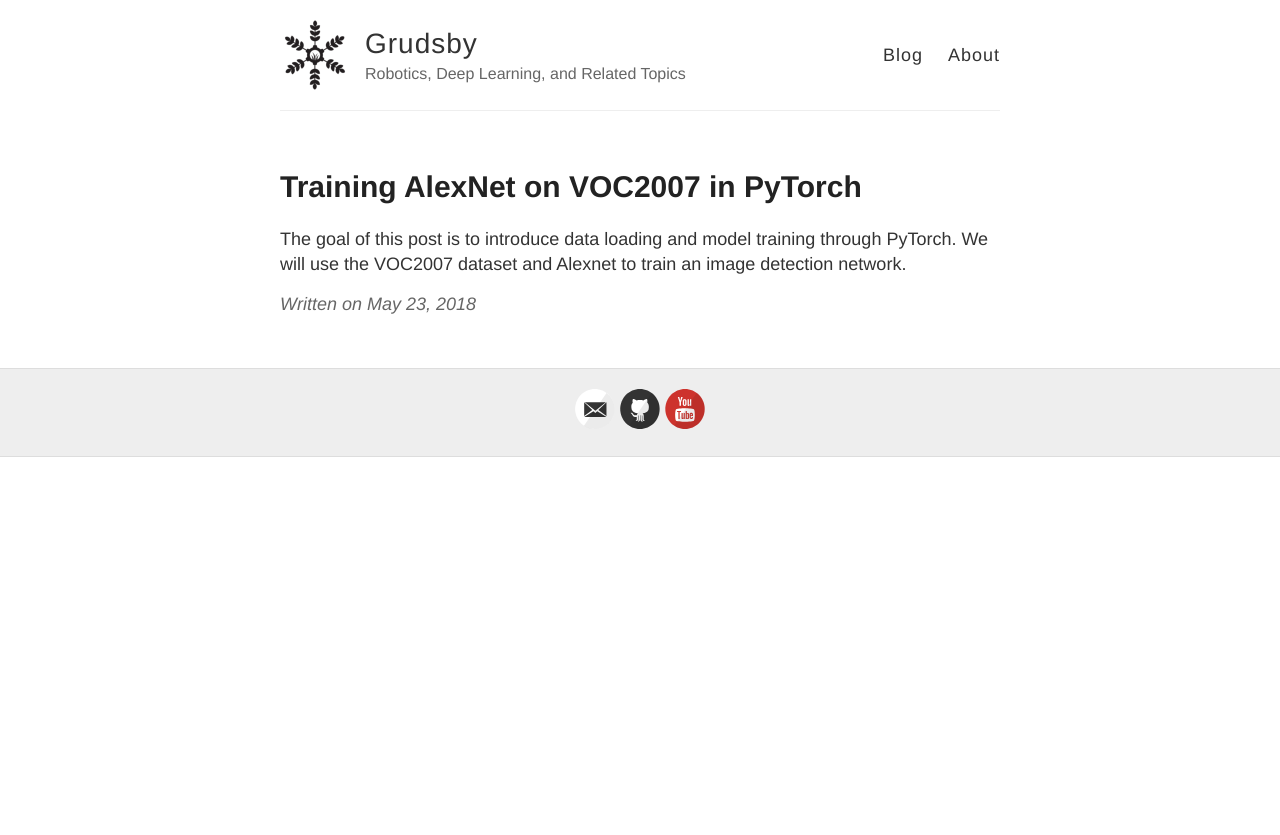
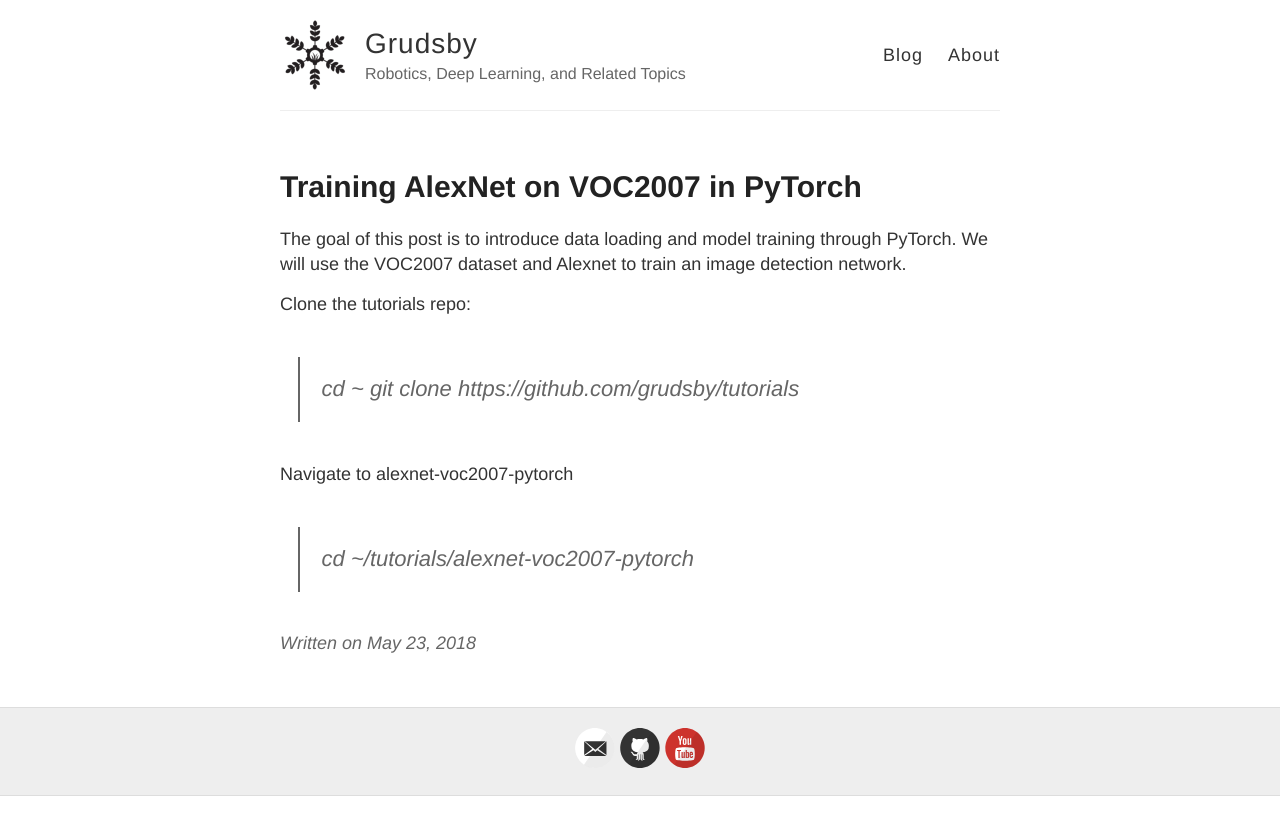
Before and after one commit to grudsby/grudsby.github.io, a Jekyll site: the page built from _posts/2018-5-23-Training-AlexNet-on-VOC2007-in-PyTorch.md, in a window 1280 px wide. Shown: the top 835 px of the page. Built offline with Jekyll 4.4.1, drawn with Linux system fonts in a browser that asks for light colours.

Commit message:
Update 2018-5-23-Training-AlexNet-on-VOC2007-in-PyTorch.md

```diff
--- a/_posts/2018-5-23-Training-AlexNet-on-VOC2007-in-PyTorch.md
+++ b/_posts/2018-5-23-Training-AlexNet-on-VOC2007-in-PyTorch.md
@@ -1,6 +1,16 @@
 ---
 layout: post
 title: Training AlexNet on VOC2007 in PyTorch
+published: true
 ---
 
 The goal of this post is to introduce data loading and model training through PyTorch. We will use the VOC2007 dataset and Alexnet to train an image detection network.
+
+Clone the tutorials repo:
+
+> cd ~
+> git clone https://github.com/grudsby/tutorials
+
+Navigate to alexnet-voc2007-pytorch
+
+> cd ~/tutorials/alexnet-voc2007-pytorch
```
